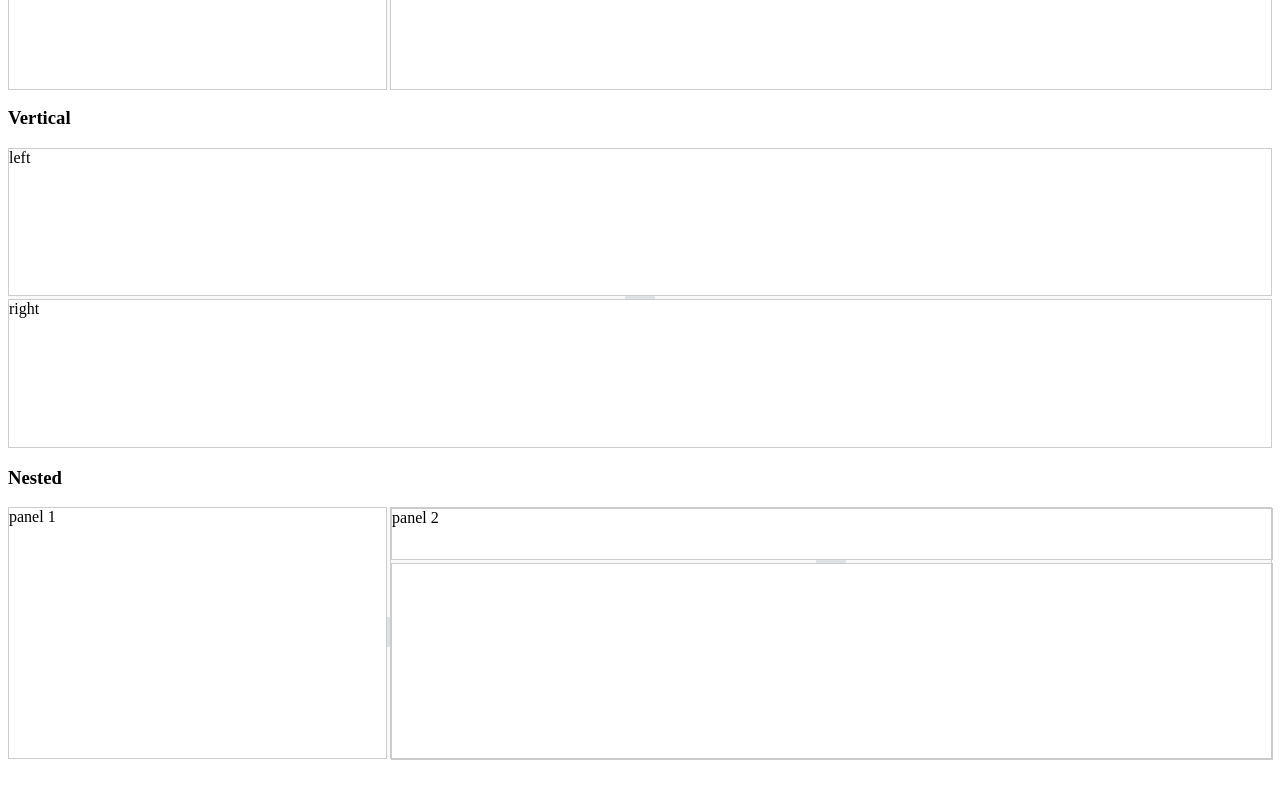
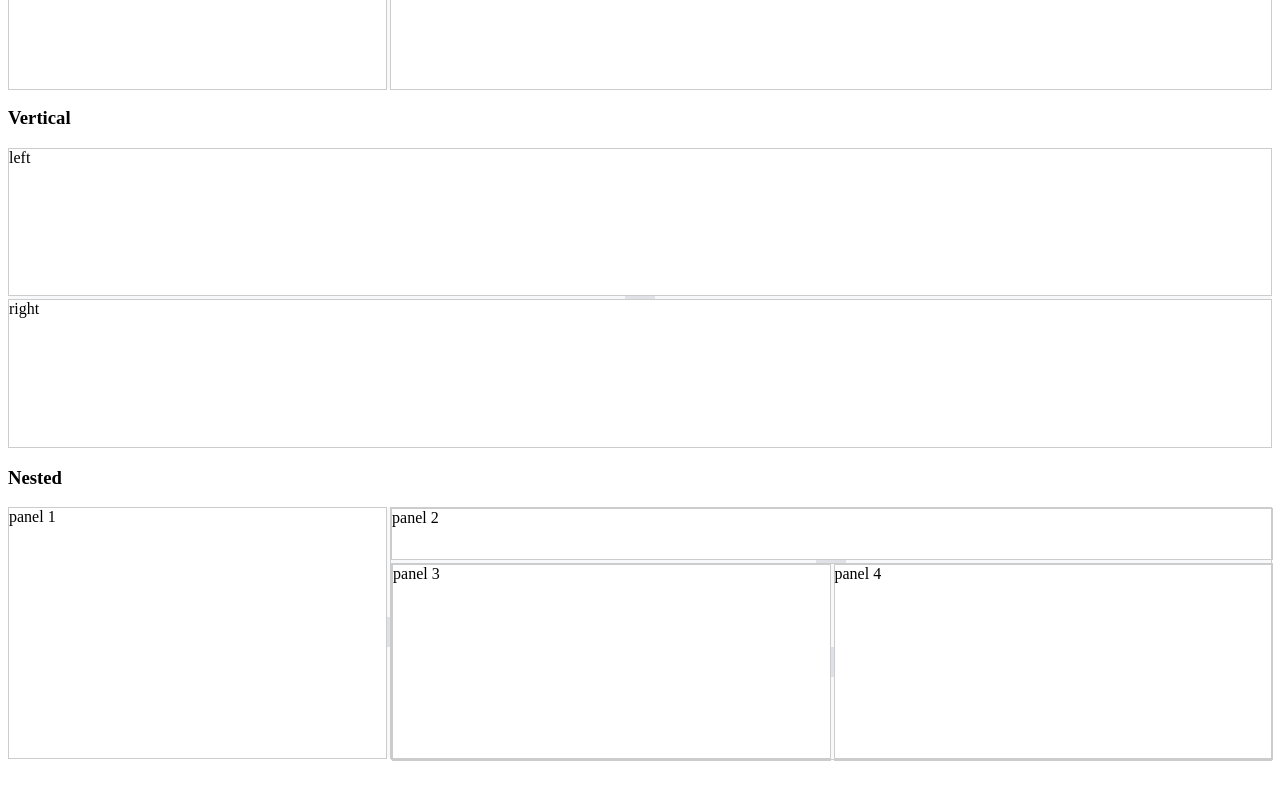
Before and after one commit to huymach91/ngx-basic-splitter, an Angular app: page / in a window 1280 px wide. Shown: the part 294-1094 px from the top of the page. Built offline with nearby package versions, Linux system fonts and the light colour scheme.

Commit message:
1 file modified

```diff
--- a/src/app/app.component.html
+++ b/src/app/app.component.html
@@ -24,11 +24,11 @@
         <div class="left">panel 2</div>
         <div ngx-splitter [direction]="directionEnum.vertical"></div>
         <div class="right">
-          <!-- <div class="hor-2">
+          <div class="hor-2">
             <div class="left">panel 3</div>
             <div ngx-splitter></div>
             <div class="right">panel 4</div>
-          </div> -->
+          </div>
         </div>
       </div>
     </div>
```
